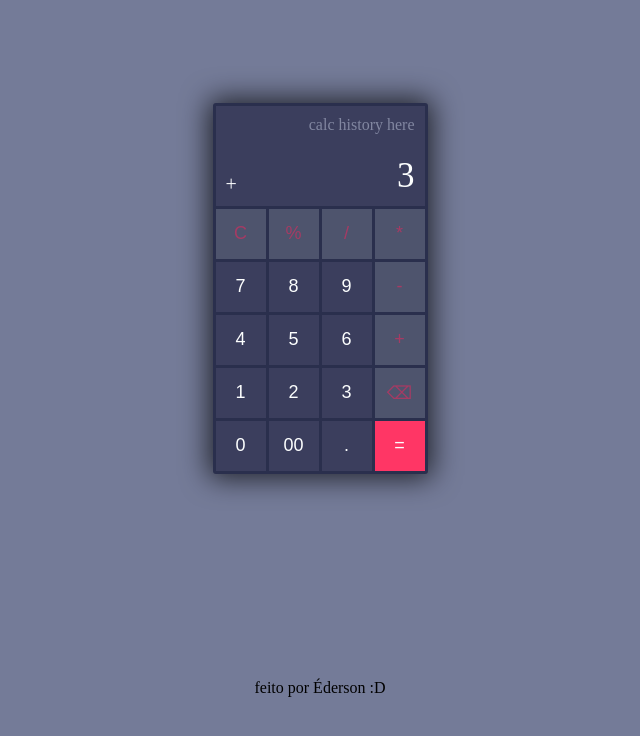
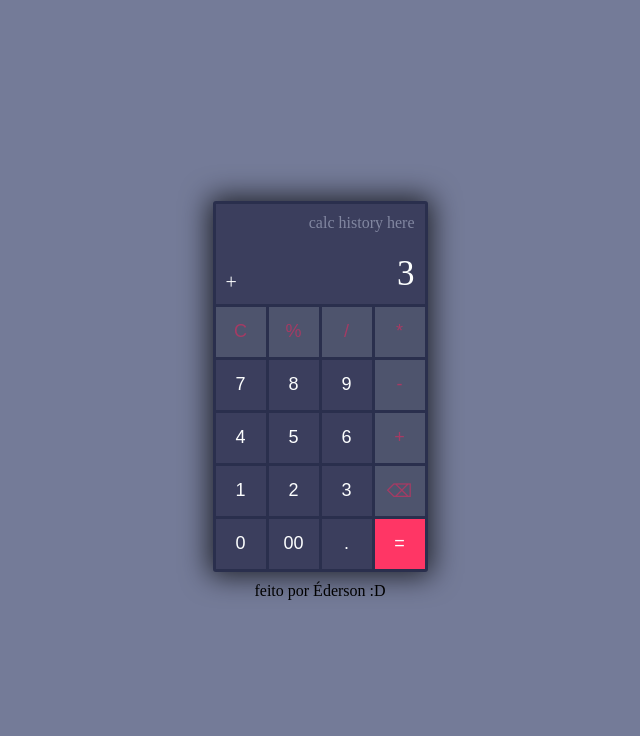
Before and after one commit to edersonmarques/Calculadora-JavaScript, a plain HTML site: page index.html in a window 1280 px wide. Shown: the whole page, without its empty margins (320-960 px from the left). Drawn offline with Linux system fonts and the light colour scheme.

Commit message:
calculadora centralizada corretamente

```diff
--- a/styles/style.css
+++ b/styles/style.css
@@ -6,12 +6,16 @@ body {
     display: flex;
     flex-direction: column;
     align-items: center;
-    justify-content: space-around;
+    justify-content: center;
+}
 
+footer {
+    margin-top: 10px;
 }
 
 #calculator {
     display: flex;
+
     flex-direction: row;
     flex-wrap: wrap;
     justify-content: center;
```
